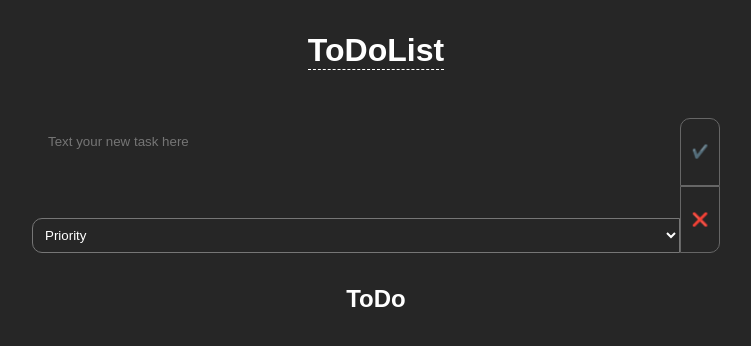
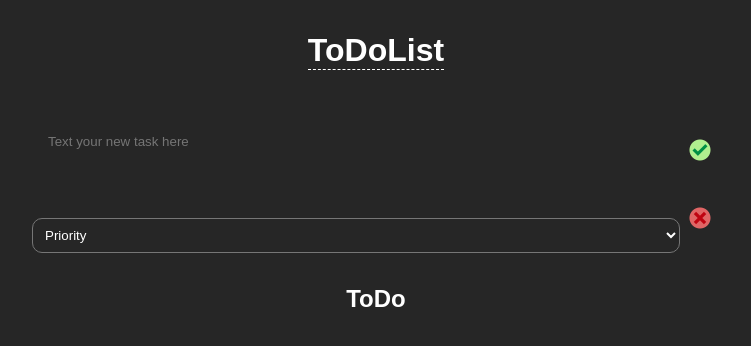
Before and after one commit to irenealcaine/todolist, a website built with Vite: page src/index.html in a window 1280 px wide. Shown: the whole page, without its empty margins (264-1015 px from the left). Built offline with nearby package versions, Linux system fonts and the light colour scheme.

Commit message:
change icons

```diff
--- a/src/index.css
+++ b/src/index.css
@@ -50,7 +50,7 @@ textarea {
 select {
   background-color: transparent;
   color: white;
-  border-radius: 10px 0 0 10px;
+  border-radius: 10px;
   padding: 0.5rem;
 }
 
@@ -69,15 +69,16 @@ option {
   height: 50%;
   background-color: transparent;
   cursor: pointer;
-  border: 1px solid #666;
+  border: 2px solid transparent;
+  border-radius: 10px;
 }
 
-.submit {
-  border-radius: 10px 10px 0 0;
+.submit:hover {
+  border: 2px solid green;
 }
 
-.reset {
-  border-radius: 0 0 10px;
+.reset:hover {
+  border: 2px solid red;
 }
 
 form,
--- a/src/index.html
+++ b/src/index.html
@@ -24,8 +24,8 @@
           </select>
         </div>
         <div class="buttons">
-          <button type="submit" class="form-button submit">✔️</button>
-          <button type="reset" class="form-button reset">❌</button>
+          <button type="submit" class="form-button submit"><img src="./assets/images/tic.png" alt=""></button>
+          <button type="reset" class="form-button reset"><img src="./assets/images/cancelar.png" alt=""></button>
         </div>
       </form>
       <div class="list" id="listTask">
--- a/src/index.js
+++ b/src/index.js
@@ -32,7 +32,7 @@ function createHTML() {
     tasks.forEach(task => {
       const btnEliminar = document.createElement("a");
       btnEliminar.classList.add("delete");
-      btnEliminar.textContent = "❌";
+      btnEliminar.innerHTML = "<img src=\"./assets/images/trash.png\" alt=\"\">";
       btnEliminar.onclick = () => {
         deleteTask(task.id);
       };
```
Also changed, not shown: src/assets/images/cancelar.png (added), src/assets/images/tic.png (added), src/assets/images/trash-bin.png (added), src/assets/images/trash.png (added).
